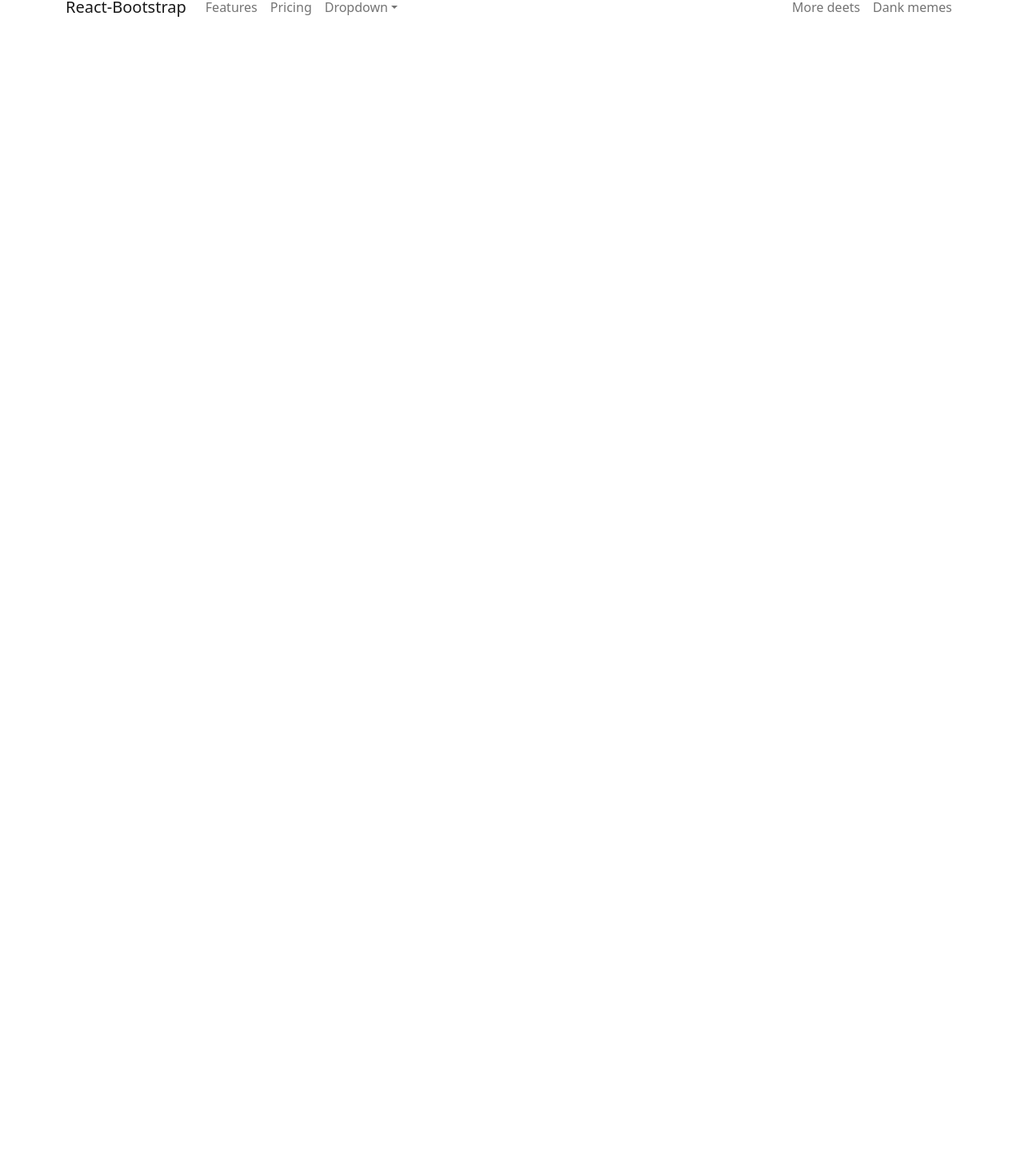
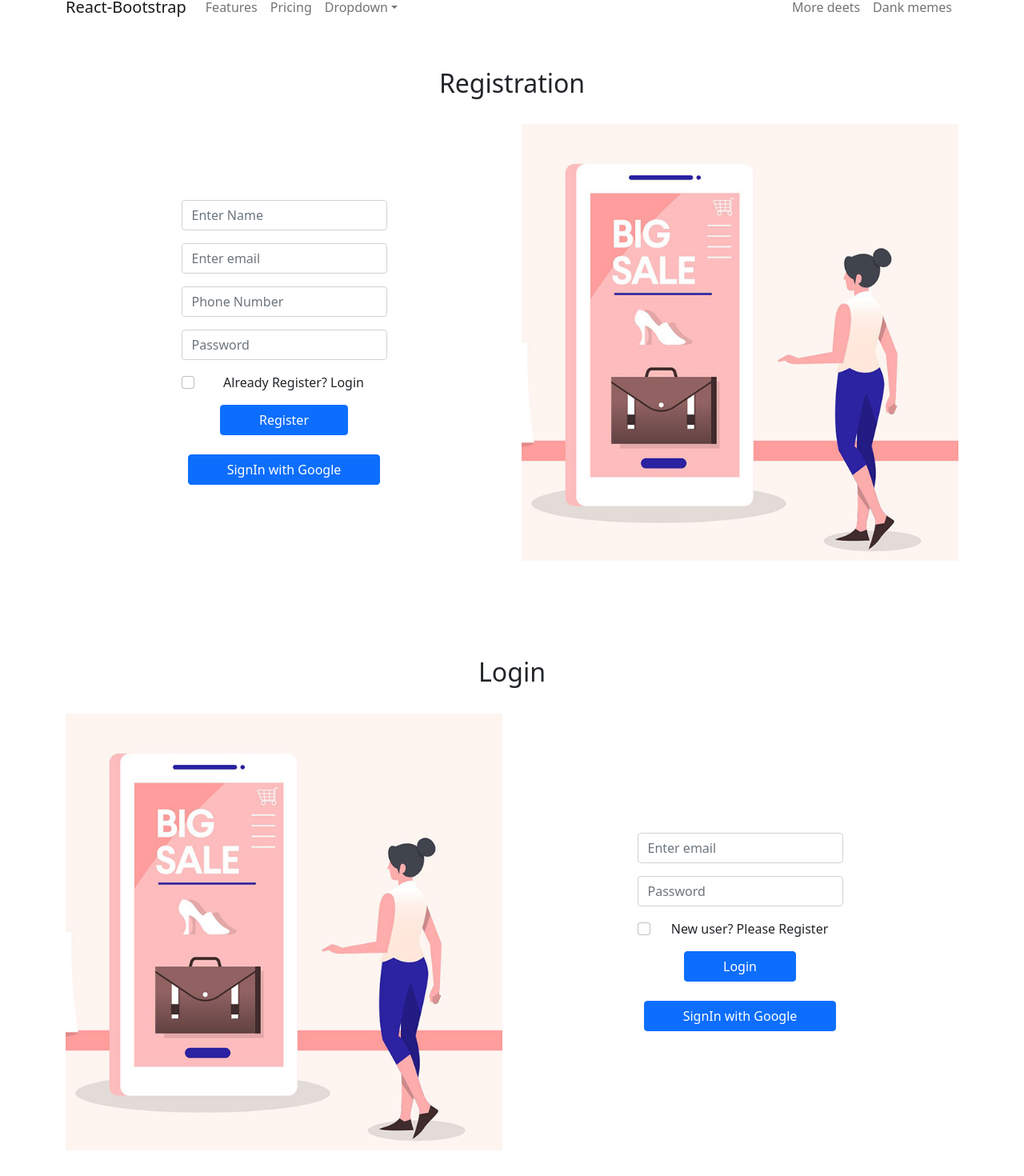
Before and after one commit to apudebnath/BTOMe-Ui, a React (Create React App) app: page / in a window 1280 px wide. Shown: the part 19-1489 px from the top of the page at 80% size. Before the commit the page ends 800 px from the top, so only its background shows below. Built offline with nearby package versions, Linux system fonts and the light colour scheme.

Commit message:
login page updated

```diff
--- a/src/App.js
+++ b/src/App.js
@@ -2,11 +2,15 @@ import React from 'react';
 import 'bootstrap/dist/css/bootstrap.min.css';
 import './App.css';
 import Home from './Components/Home/Home/Home';
+import Registration from './Components/Login/Registration/Registration';
+import Login from './Components/Login/Login/Login';
 
 function App() {
   return (
     <div className="App">
       <Home></Home>
+      <Registration/>
+      <Login/>
     </div>
   );
 }
--- a/src/Components/Login/Login/Login.js
+++ b/src/Components/Login/Login/Login.js
@@ -1,9 +1,37 @@
 import React from 'react';
-
+import { Button, Form } from 'react-bootstrap';
+import image from '../../../images/reg1.jpg';
 const Login = () => {
     return (
-        <div>
+        <div className='container py-5'>
             <h2>Login</h2>
+            <div className='row py-4'>
+                <div className='col-md-6 col-12'>
+                    <img className='w-100 h-100' style={{objectFit: 'cover'}} src={image} alt="" />
+                </div>
+                <div className='col-md-6 col-12 text-center d-flex justify-content-center align-items-center'>
+                    <Form>
+                        <Form.Group className="mb-3" controlId="formBasicEmail">
+                          <Form.Control type="email" placeholder="Enter email" />
+                        </Form.Group>
+
+                        <Form.Group className="mb-3" controlId="formBasicPassword">
+                          <Form.Control type="password" placeholder="Password" />
+                        </Form.Group>
+                        <Form.Group className="mb-3" controlId="formBasicCheckbox">
+                          <Form.Check
+                           label="New user? Please Register"></Form.Check>
+                        </Form.Group>
+                        <Button className='px-5' variant="primary" type="submit">
+                          Login
+                        </Button>
+                        <br /><br />
+                        <Button className='px-5' variant="primary" type="submit">
+                          SignIn with Google
+                        </Button>
+                    </Form>
+                </div>
+            </div>
         </div>
     );
 };
--- a/src/Components/Login/Registration/Registration.js
+++ b/src/Components/Login/Registration/Registration.js
@@ -8,8 +8,8 @@ const Registration = () => {
         '>
             <h2>Registration</h2>
             <div className='row py-4'>
-                <div className='col-md-6 col-12 text-center flex'>
-                    <Form className='p-5'>
+                <div className='col-md-6 col-12 text-center d-flex justify-content-center align-items-center'>
+                    <Form>
                         <Form.Group className="mb-3" controlId="formBasicName">
                           <Form.Control type="text" placeholder="Enter Name" />
                         </Form.Group>
```
